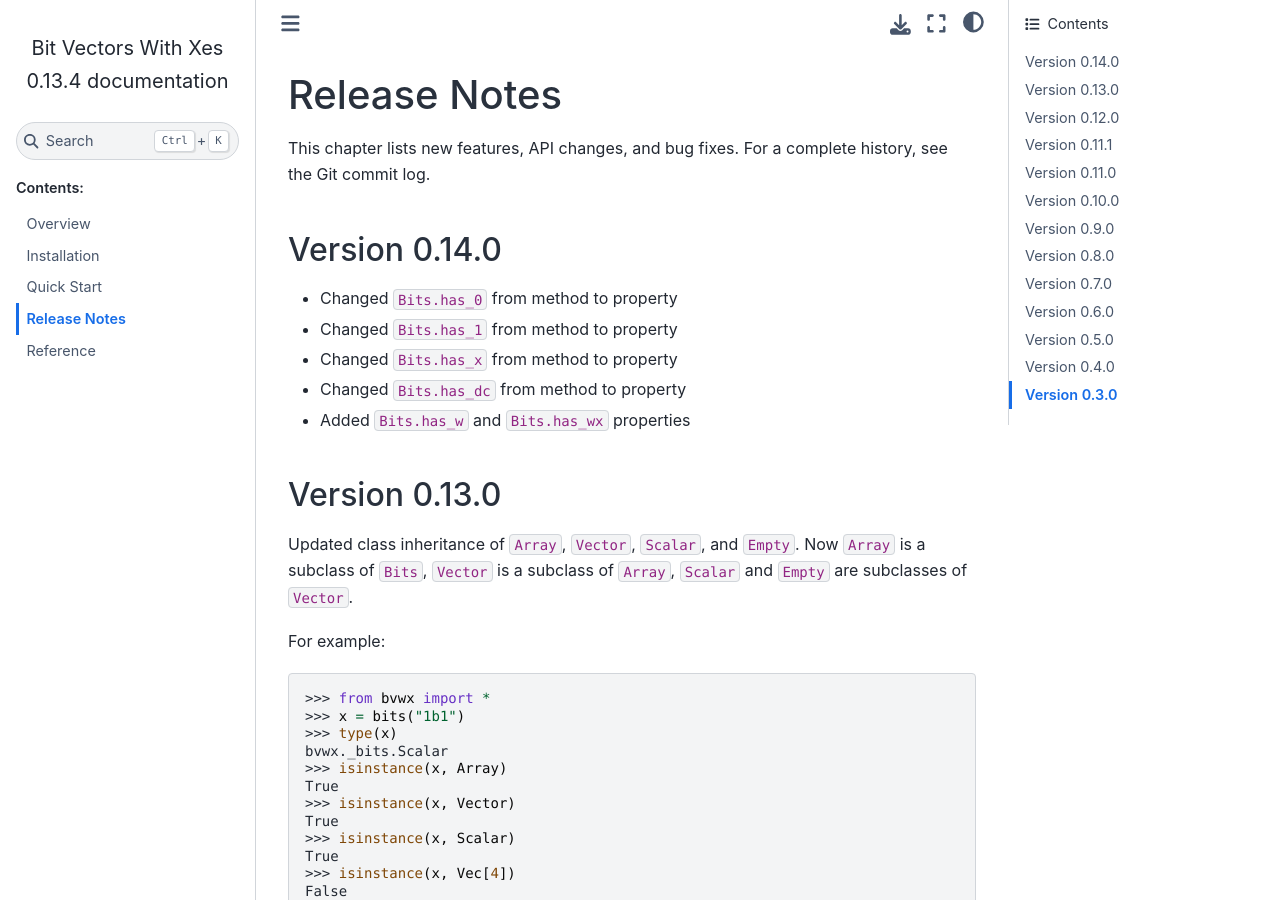
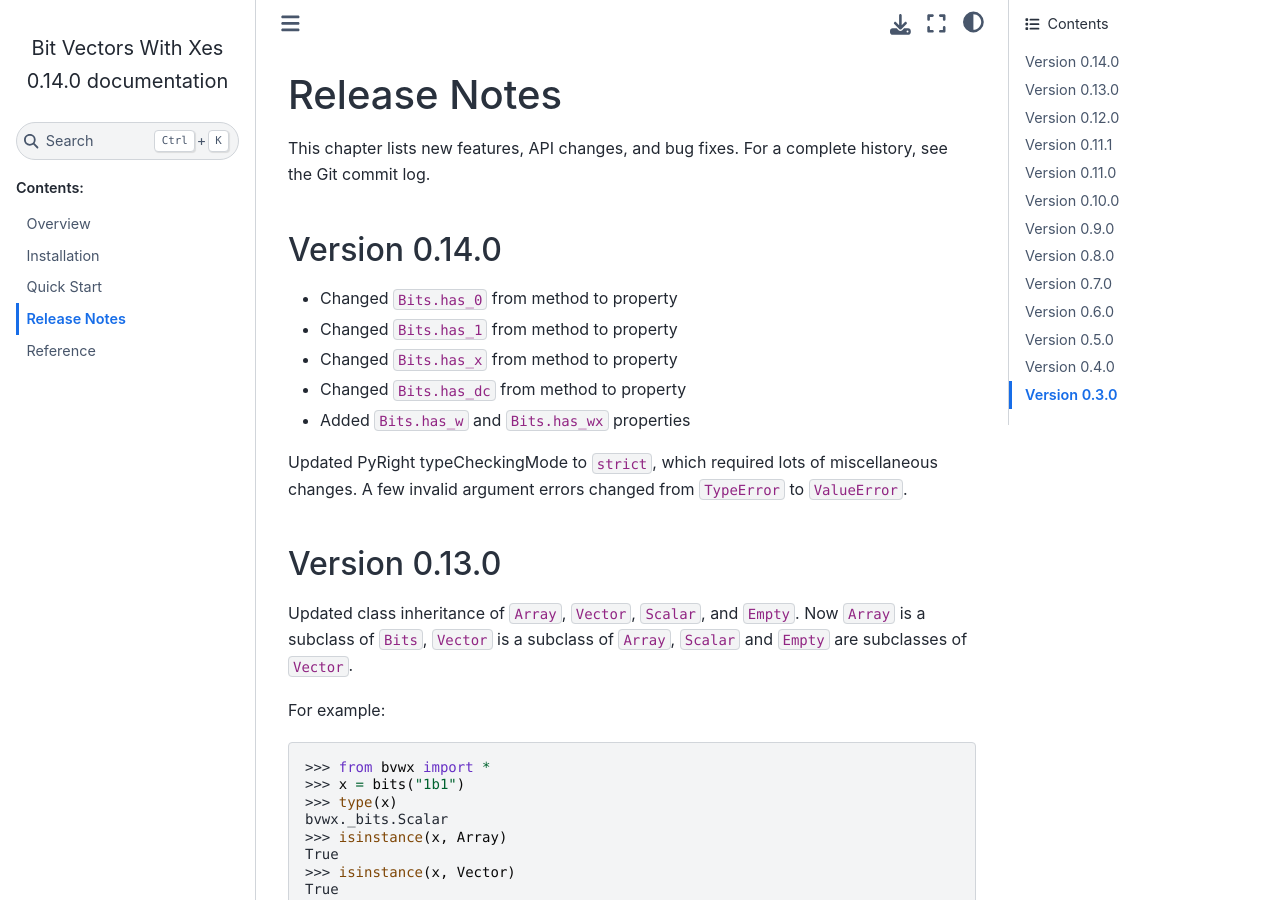
Before and after one commit to cjdrake/bvwx, a Sphinx documentation site: the page built from doc/source/release_notes.rst, in a window 1280 px wide and 900 px high. Built offline with Sphinx 7.4.7 and the Sphinx Book theme 1.1.4, drawn with Linux system fonts in a browser that asks for light colours.

Commit message:
Release 0.14.0

```diff
--- a/doc/source/release_notes.rst
+++ b/doc/source/release_notes.rst
@@ -16,6 +16,10 @@ Version 0.14.0
 * Changed ``Bits.has_x`` from method to property
 * Changed ``Bits.has_dc`` from method to property
 * Added ``Bits.has_w`` and ``Bits.has_wx`` properties
+
+Updated PyRight typeCheckingMode to ``strict``,
+which required lots of miscellaneous changes.
+A few invalid argument errors changed from ``TypeError`` to ``ValueError``.
 
 
 Version 0.13.0
--- a/pyproject.toml
+++ b/pyproject.toml
@@ -1,6 +1,6 @@
 [project]
 name = "bvwx"
-version = "0.13.4"
+version = "0.14.0"
 description = "Bit Vectors With Xes"
 readme = "README.md"
 
```
Also changed, not shown: 1 other file.
